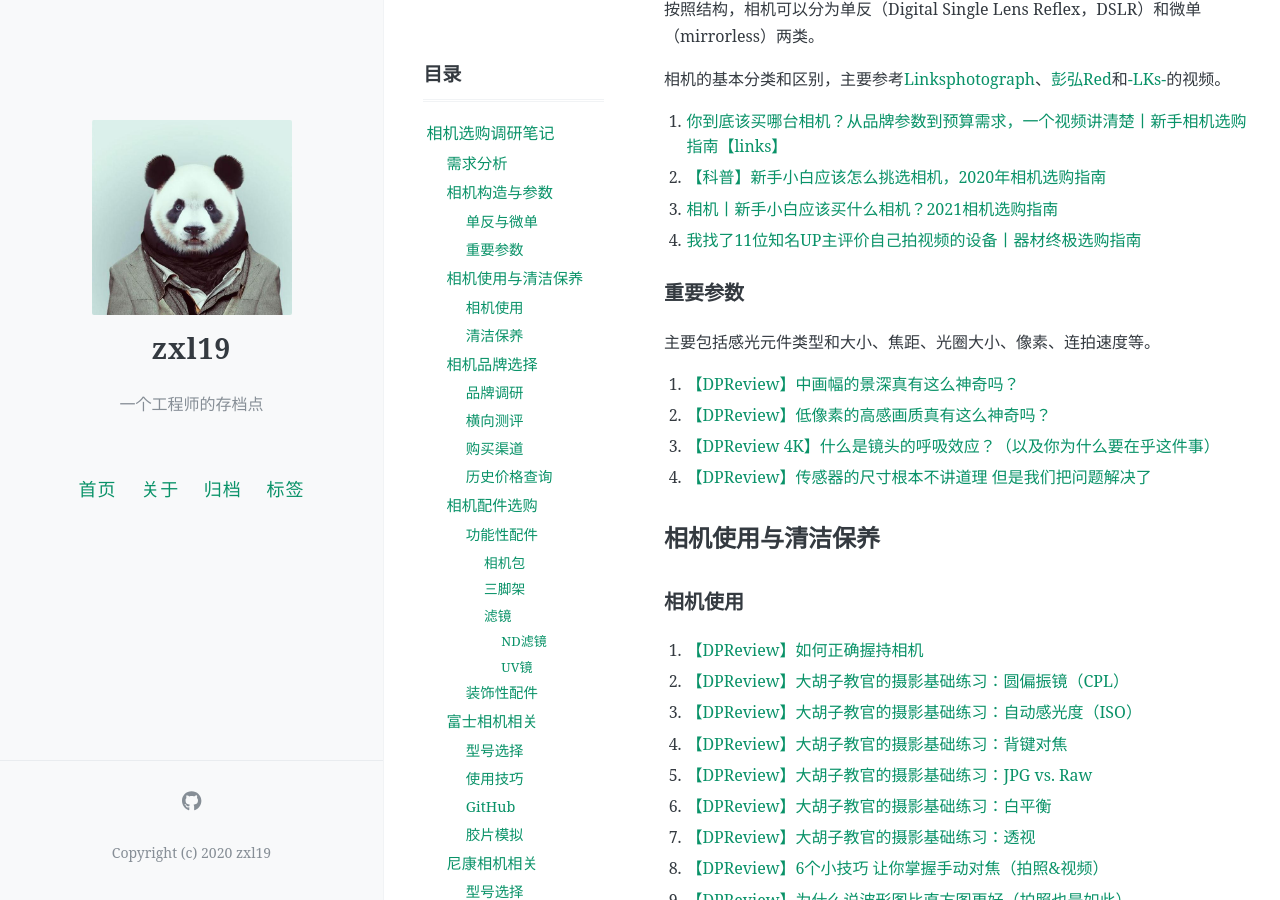
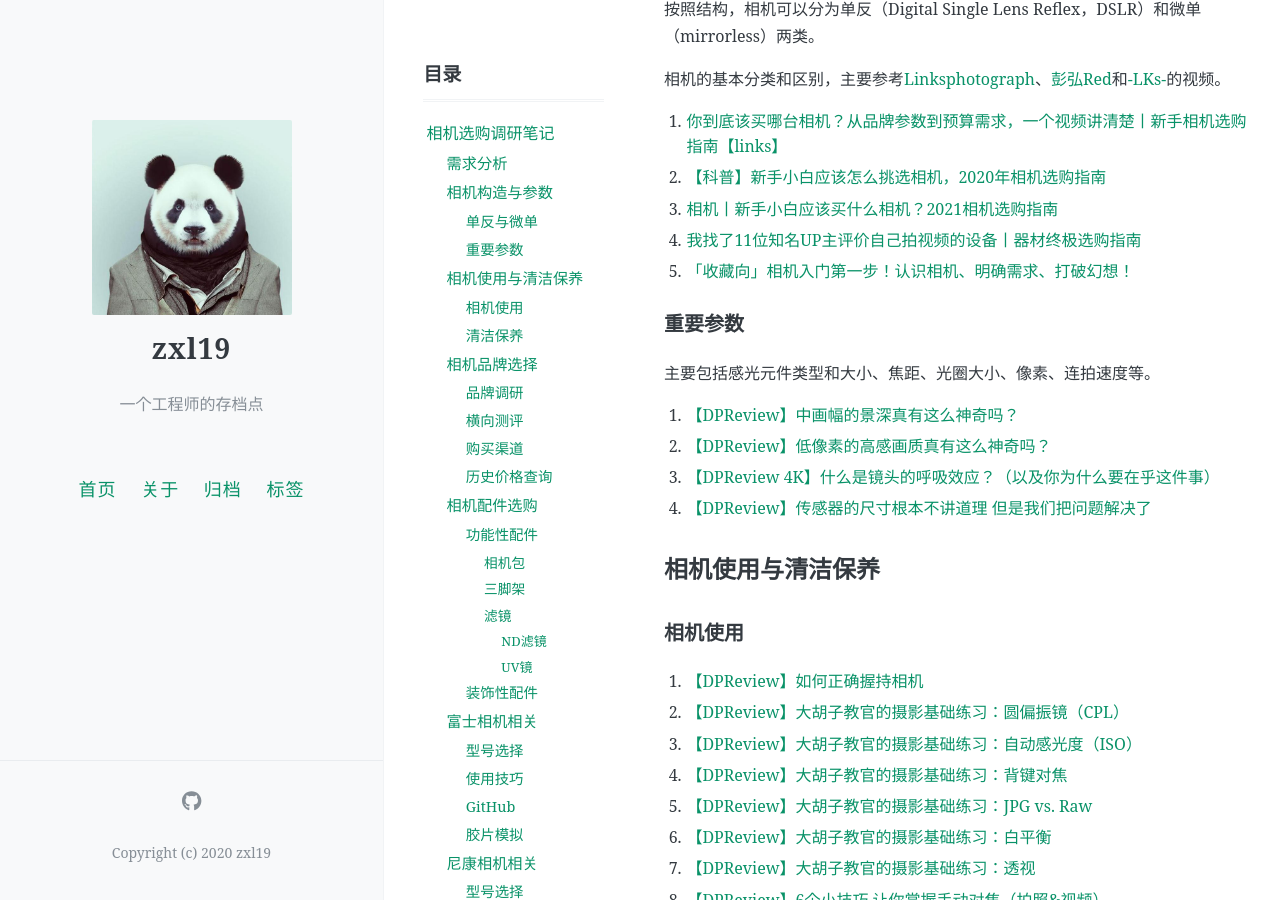
Before and after one commit to zxl19/zxl19.github.io, a Jekyll site: the page built from _posts/2021-10-29-camera-note.md, in a window 1280 px wide and 900 px high, scrolled down 719 px. Built offline with Jekyll 4.4.1, drawn with Linux system fonts in a browser that asks for light colours; comment, search, counter and statistics services are not loaded.

Commit message:
Update 2021-10-29-camera-note.md

```diff
--- a/_posts/2021-10-29-camera-note.md
+++ b/_posts/2021-10-29-camera-note.md
@@ -42,6 +42,7 @@ pinned: false
 2. [【科普】新手小白应该怎么挑选相机，2020年相机选购指南](https://www.bilibili.com/video/BV1MK411W7mc)
 3. [相机丨新手小白应该买什么相机？2021相机选购指南](https://www.bilibili.com/video/BV1v44y1672N)
 4. [我找了11位知名UP主评价自己拍视频的设备丨器材终极选购指南](https://www.bilibili.com/video/BV1tJ41187w6)
+5. [「收藏向」相机入门第一步！认识相机、明确需求、打破幻想！](https://www.bilibili.com/video/BV19h4y1B71c)
 
 ### 重要参数
 
```
Also changed, not shown: other parts of _posts/2021-10-29-camera-note.md (+1 -0 lines).
